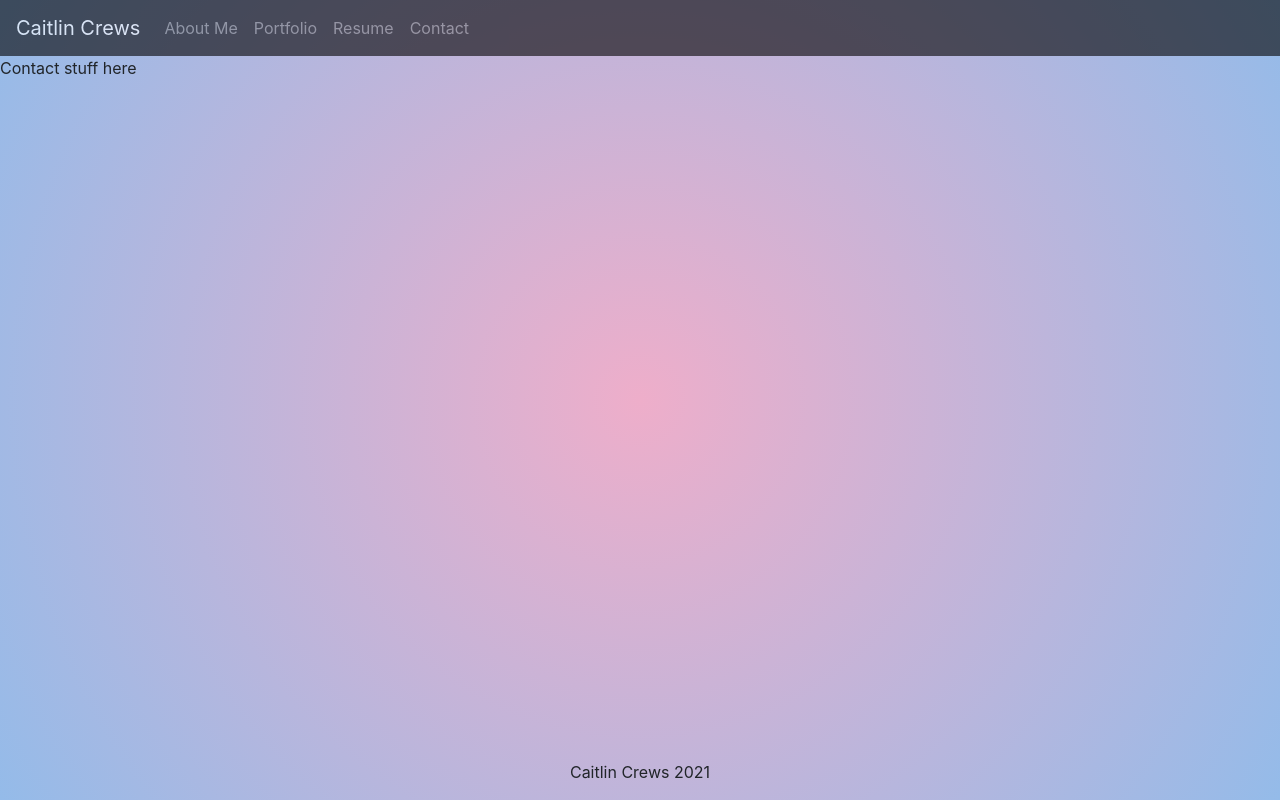
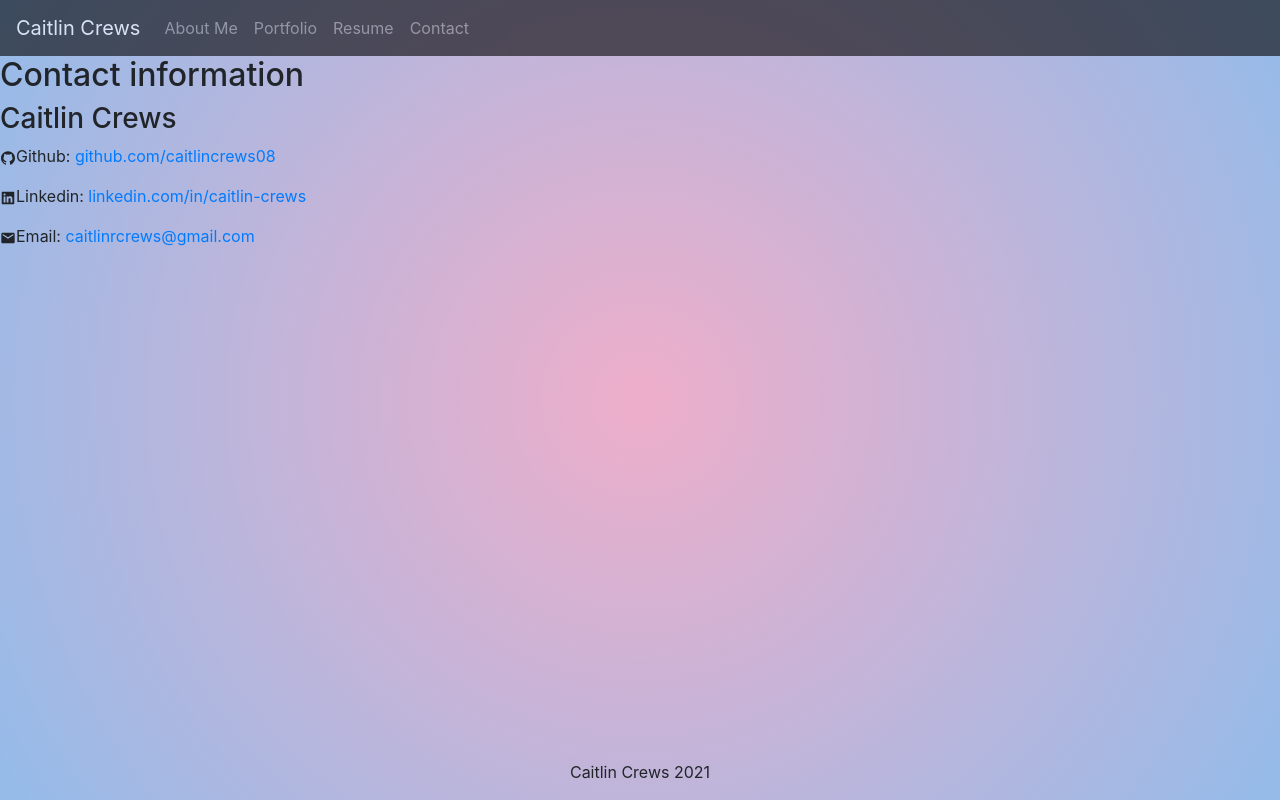
Before and after one commit to caitlincrews08/React-Portfolio, a React (Create React App) app: page /contact in a window 1280 px wide. Built offline with nearby package versions, Linux system fonts and the light colour scheme.

Commit message:
included all contact info

```diff
--- a/src/pages/contact.js
+++ b/src/pages/contact.js
@@ -1,7 +1,20 @@
+import React from "react";
+import {  Card, Button } from "react-bootstrap";
+import { AiFillGithub, AiFillLinkedin } from 'react-icons/ai';
+import { MdEmail } from "react-icons/md";
+
 function Contact() {
-  return(
-    <div>
-      <p>Contact stuff here</p>
+  return (
+    <div className="contact">
+      <h2>Contact information</h2>
+      <h3>Caitlin Crews</h3>
+      <div className="links">
+        <p><AiFillGithub />Github: <a href="https://github.com/caitlincrews08">github.com/caitlincrews08</a> </p>
+        <p><AiFillLinkedin />Linkedin: <a href="https://linkedin.com/in/caitlin-crews">linkedin.com/in/caitlin-crews</a></p>
+        <p><MdEmail />Email: <a href="mailto:caitlinrcrews@gmail.com">caitlinrcrews@gmail.com</a></p>
+      </div>
+
+      {/* Spruce up later */}
     </div>
   )
 
```
